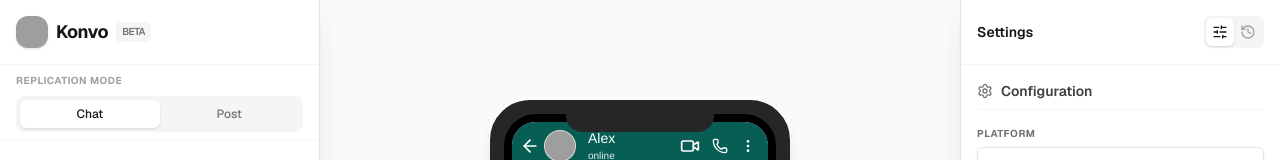
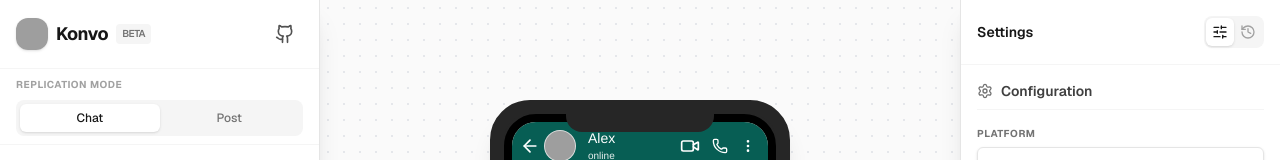
Before and after one commit to itstheanurag/konvo, a Next.js app: page / in a window 1280 px wide. Shown: the top 160 px of the page. Built offline with nearby package versions, Linux system fonts and the light colour scheme; grey boxes are pictures that could not be loaded.

Commit message:
add github component

```diff
--- a/components/editor/sidebar-sections/sidebar-header.tsx
+++ b/components/editor/sidebar-sections/sidebar-header.tsx
@@ -1,8 +1,8 @@
-'use client';
+import { Github } from 'lucide-react';
 
 export const SidebarHeader = () => {
   return (
-    <div className="p-4 border-b border-neutral-100 dark:border-neutral-900">
+    <div className="p-4 border-b border-neutral-100 dark:border-neutral-900 flex items-center justify-between">
       <h1 className="font-bold text-lg tracking-tight flex items-center gap-2">
         <div className="w-8 h-8 rounded-xl overflow-hidden shadow-sm">
            <img src="/icon.png" alt="Konvo Logo" className="w-full h-full object-cover" />
@@ -10,6 +10,15 @@ export const SidebarHeader = () => {
         Konvo
         <span className="text-[10px] bg-neutral-100 dark:bg-neutral-800 px-1.5 py-0.5 rounded text-neutral-500 uppercase font-semibold">Beta</span>
       </h1>
+      <a
+        href="https://github.com/itstheanurag/konvo"
+        target="_blank"
+        rel="noopener noreferrer"
+        className="p-2 rounded-lg hover:bg-neutral-100 dark:hover:bg-neutral-900 transition-colors text-neutral-600 dark:text-neutral-400 hover:text-neutral-900 dark:hover:text-neutral-100"
+        title="Star on GitHub"
+      >
+        <Github className="w-5 h-5" />
+      </a>
     </div>
   );
 };
```
